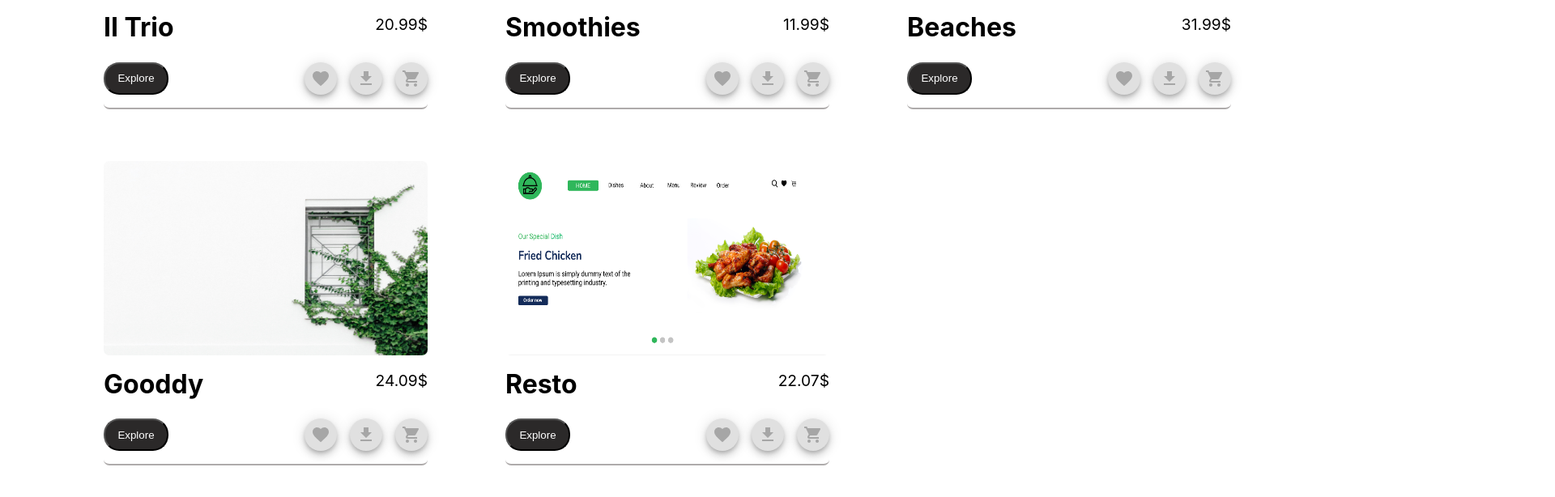
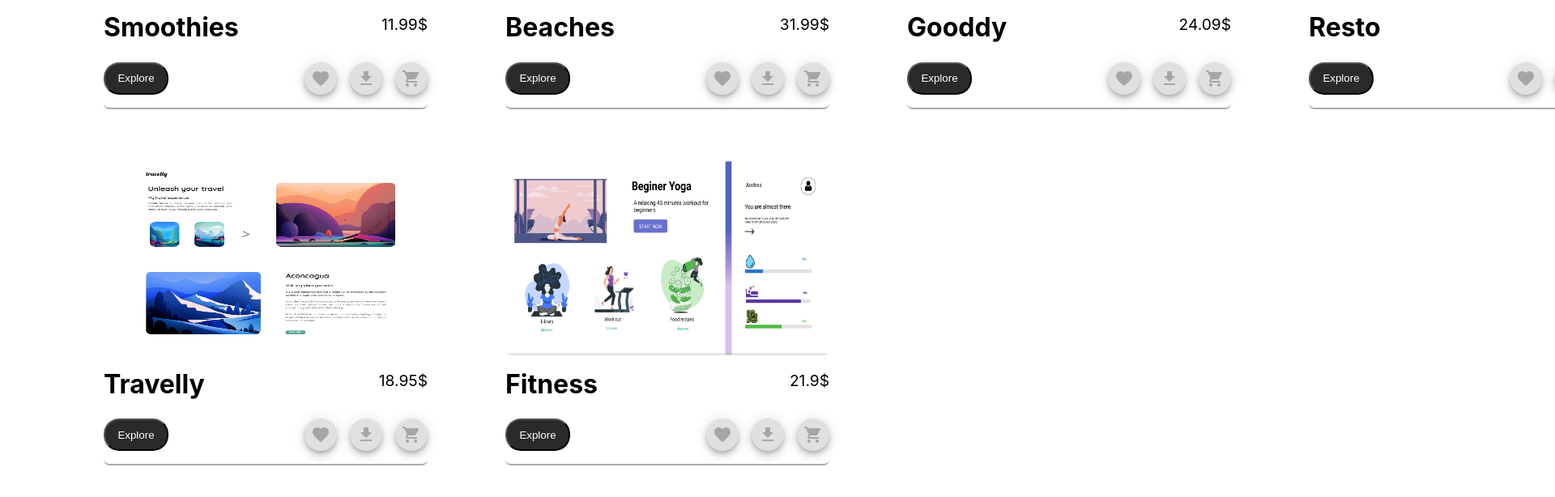
Before and after one commit to Andreaa-Dev/Web-design-project, a React (Create React App) app: page /home/product in a window 1280 px wide. Shown: the part 914-1528 px from the top of the page at 81% size, 1920 px wide, since content can reach past the window. Built offline with nearby package versions, Linux system fonts and the light colour scheme; a web font is replaced by a local one.

Commit message:
add new page

```diff
--- a/src/Components/MainPages/Product.tsx
+++ b/src/Components/MainPages/Product.tsx
@@ -5,9 +5,12 @@ import styled from "styled-components";
 
 const Card = styled.div`
   display: grid;
-  grid-template-columns: 1fr 1fr 1fr;
+  grid-template-columns: 1fr 1fr 1fr 1fr;
   grid-column-gap: 2rem;
   margin: 6rem;
+  @media (max-width: 768px) {
+    grid-template-columns: 1fr 1fr;
+  }
 `;
 
 type ProductType = {
--- /dev/null
+++ b/src/Components/Pages/Fitness.tsx
@@ -0,0 +1,11 @@
+import React from 'react'
+
+function Fitness() {
+    return (
+        <div>
+
+        </div>
+    )
+}
+
+export default Fitness
--- a/src/Components/Pages/Pages.tsx
+++ b/src/Components/Pages/Pages.tsx
@@ -9,6 +9,9 @@ import Smoothies from "./Smoothies";
 import Trio from "./Trio";
 import Gooddy from "./Gooddy";
 import Resto from "./Resto"
+import Travelly from "./Travelly";
+import Fitness from "./Fitness"
+
 
 function Pages() {
   const { id } = useParams<{ id: string }>();
@@ -34,8 +37,14 @@ function Pages() {
   }
   if (id === "7") {
       return <Gooddy />;
-  } else {
+  }
+  if (id === "8") {
     return <Resto />;
+}
+if (id === "9") {
+  return <Travelly />;
+} else {
+    return <Fitness/>;
   }
 }
 
--- /dev/null
+++ b/src/Components/Pages/Travelly.tsx
@@ -0,0 +1,11 @@
+import React from 'react'
+
+function Travelly() {
+    return (
+        <div>
+
+        </div>
+    )
+}
+
+export default Travelly
--- a/src/data.tsx
+++ b/src/data.tsx
@@ -6,6 +6,8 @@ import Beaches from "./Components/Img&Video/Beaches.jpg";
 import Trio from "./Components/Img&Video/IL-Trio Restaurant/IL-Trio.png";
 import Gooddy from "./Components/Img&Video/Gooddy.jpeg";
 import Resto from "./Components/Img&Video/Resto.png"
+import Travelly from "./Components/Img&Video/Travelly.png"
+import Fitness from "./Components/Img&Video/Fitness.png"
 
 export type DataType = {
   name: string;
@@ -64,7 +66,7 @@ const data: DataType[] = [
   {
     name: "Gooddy",
     img: Gooddy,
-    description: "Animation",
+    description: "Gatsby with animation",
     price: 24.09,
     id: 7,
   },
@@ -75,5 +77,19 @@ const data: DataType[] = [
     price: 22.07,
     id: 8,
   },
+  {
+    name: "Travelly",
+    img: Travelly,
+    description: "Front and pictures",
+    price: 18.95,
+    id: 9,
+  },
+  {
+    name: "Fitness",
+    img: Fitness,
+    description: "updating ...",
+    price: 21.90,
+    id: 10,
+  },
 ];
 export default data;
```
Also changed, not shown: src/Components/Img&Video/Fitness.png (added), src/Components/Img&Video/Travelly.png (added).
